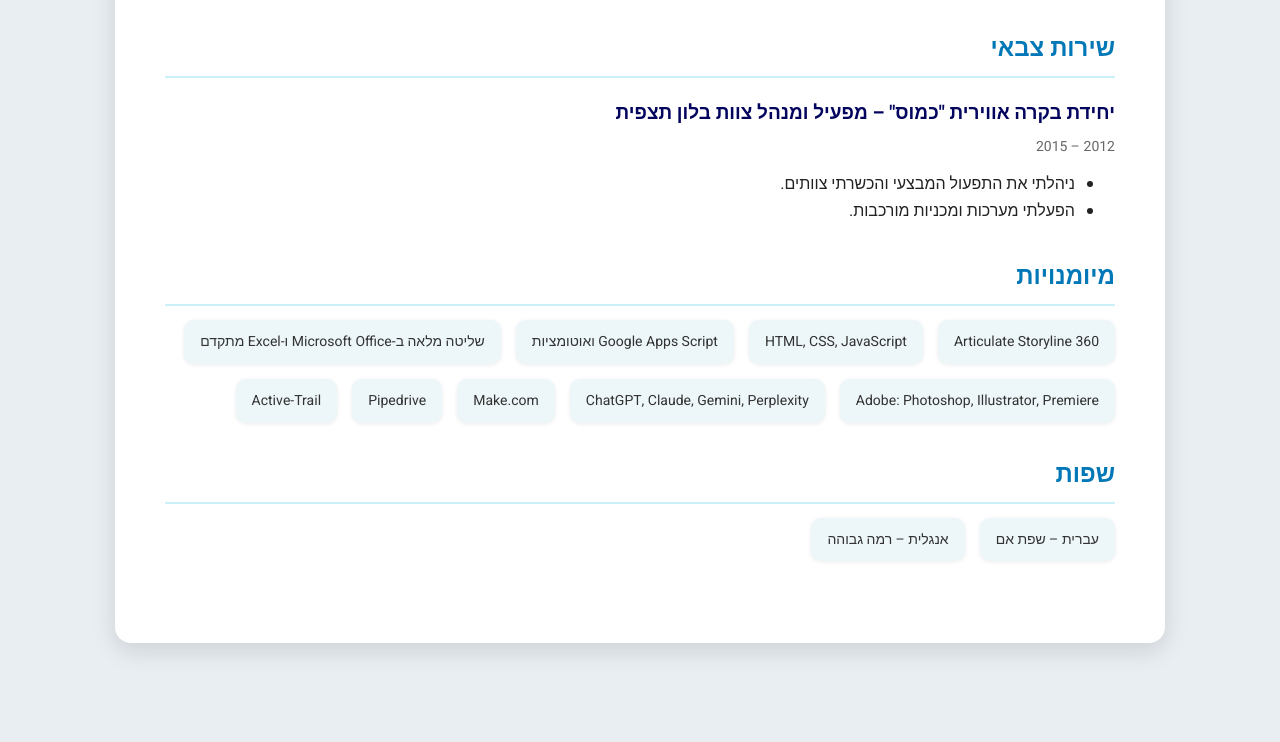
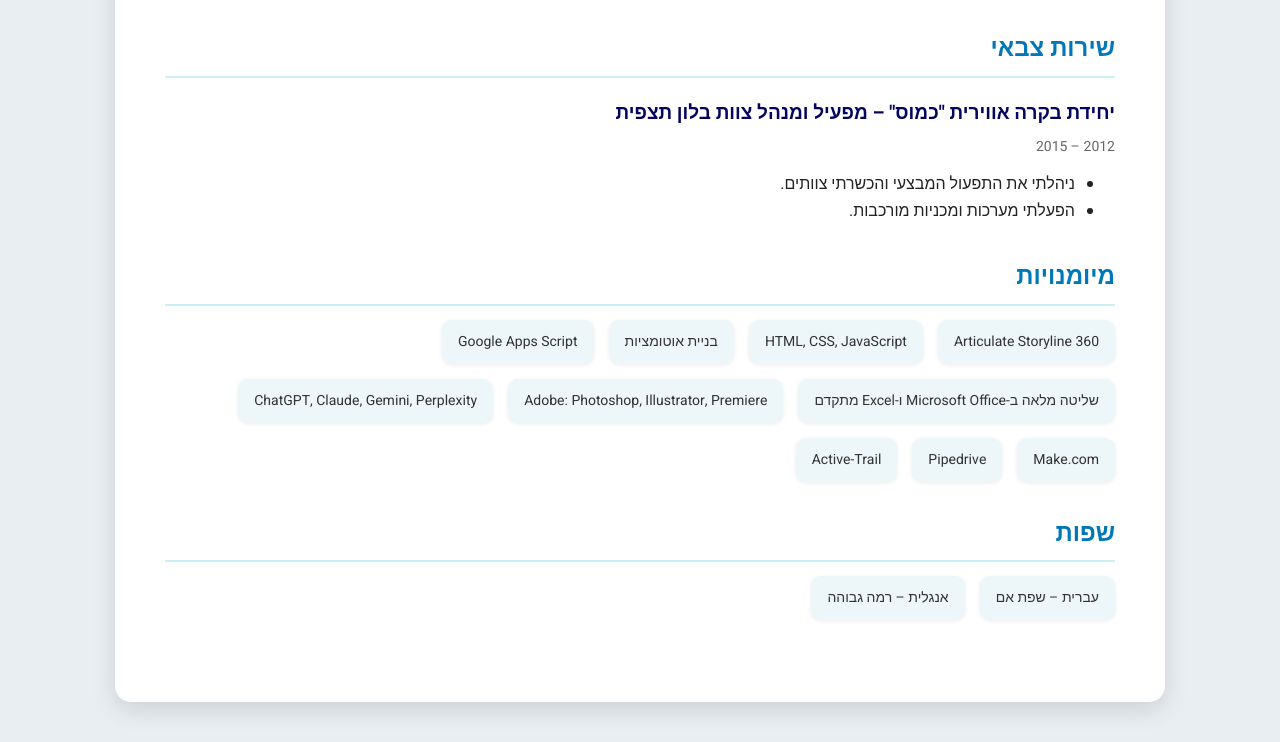
Before and after one commit to shaharc94/resume, a plain HTML site: page index.html in a window 1280 px wide. Shown: the part 1201-1943 px from the top of the page. Before the commit the page ends 1884 px from the top, so only its background shows below. Drawn offline with Linux system fonts and the light colour scheme.

Commit message:
Update index.html

```diff
--- a/index.html
+++ b/index.html
@@ -167,7 +167,8 @@
       <div class="skills">
         <div class="skill">Articulate Storyline 360</div>
         <div dir="rtl" class="skill">HTML, CSS, JavaScript</div>
-        <div class="skill">Google Apps Script ואוטומציות</div>
+        <div class="skill">בניית אוטומציות</div>
+        <div class="skill">Google Apps Script</div>
         <div class="skill">שליטה מלאה ב-Microsoft Office ו-Excel מתקדם</div>
         <div class="skill">Adobe: Photoshop, Illustrator, Premiere</div>
         <div class="skill">ChatGPT, Claude, Gemini, Perplexity</div>
```
